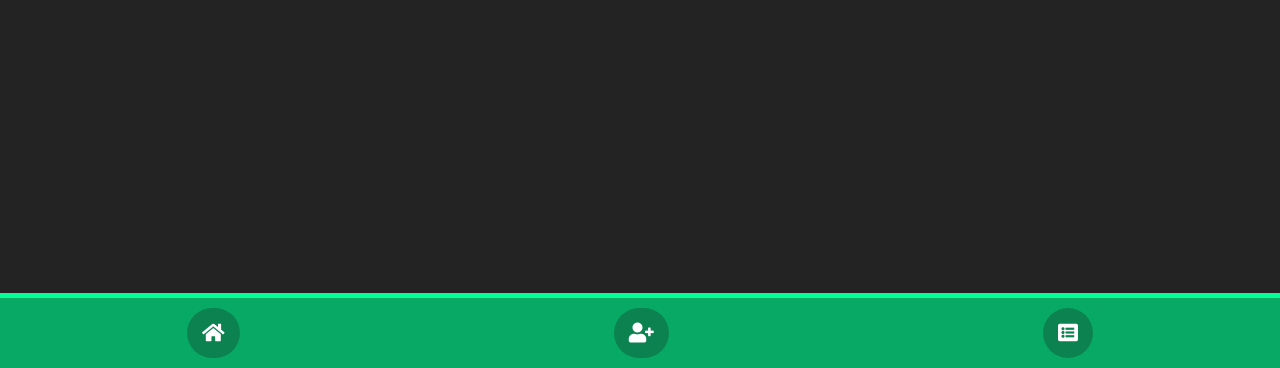
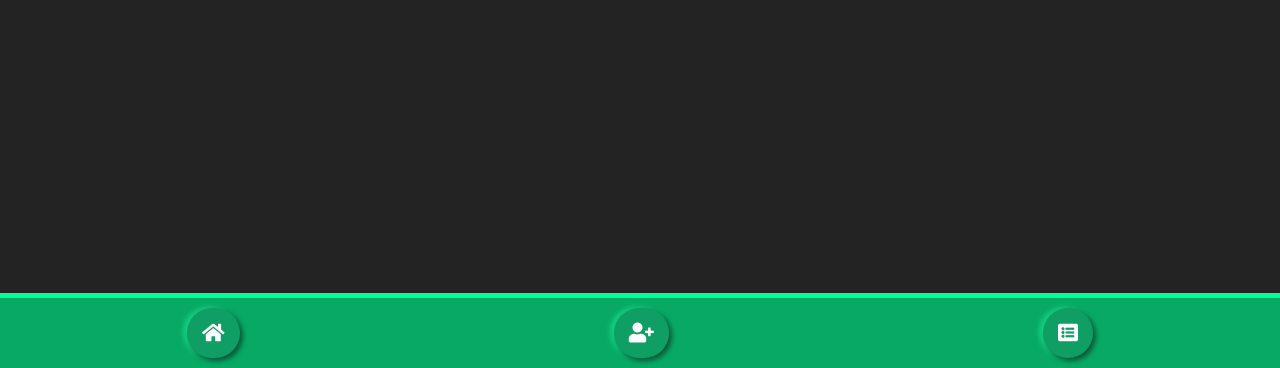
Before and after one commit to CaioLeo21/gerenciador-de-clientes-JS, a plain HTML site: page frontend/home.html in a window 1280 px wide. Shown: the part 432-800 px from the top of the page. Drawn offline with Linux system fonts and the light colour scheme.

Commit message:
Estilização dos botões da Home

```diff
--- a/frontend/styles/home.css
+++ b/frontend/styles/home.css
@@ -33,7 +33,9 @@ span {
 .bar i{
     font-size: 20px;
     padding: 15px;
-    background-color: #0b8250;
+    background-color: #0f9e63;
     border-radius: 50px;
     color: #fff;
+    box-shadow: 3px 3px 5px #085937, -4px -1px 5px #16d082;
+
 }
```
